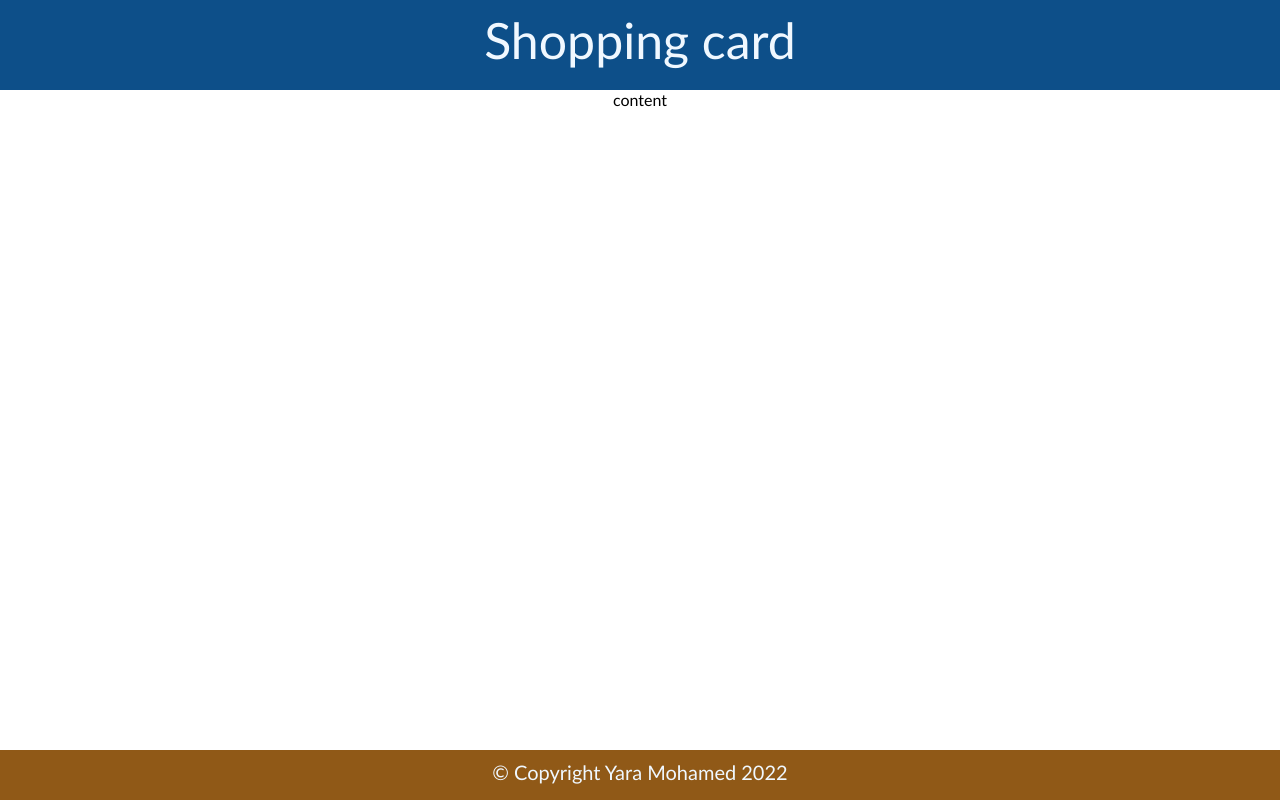
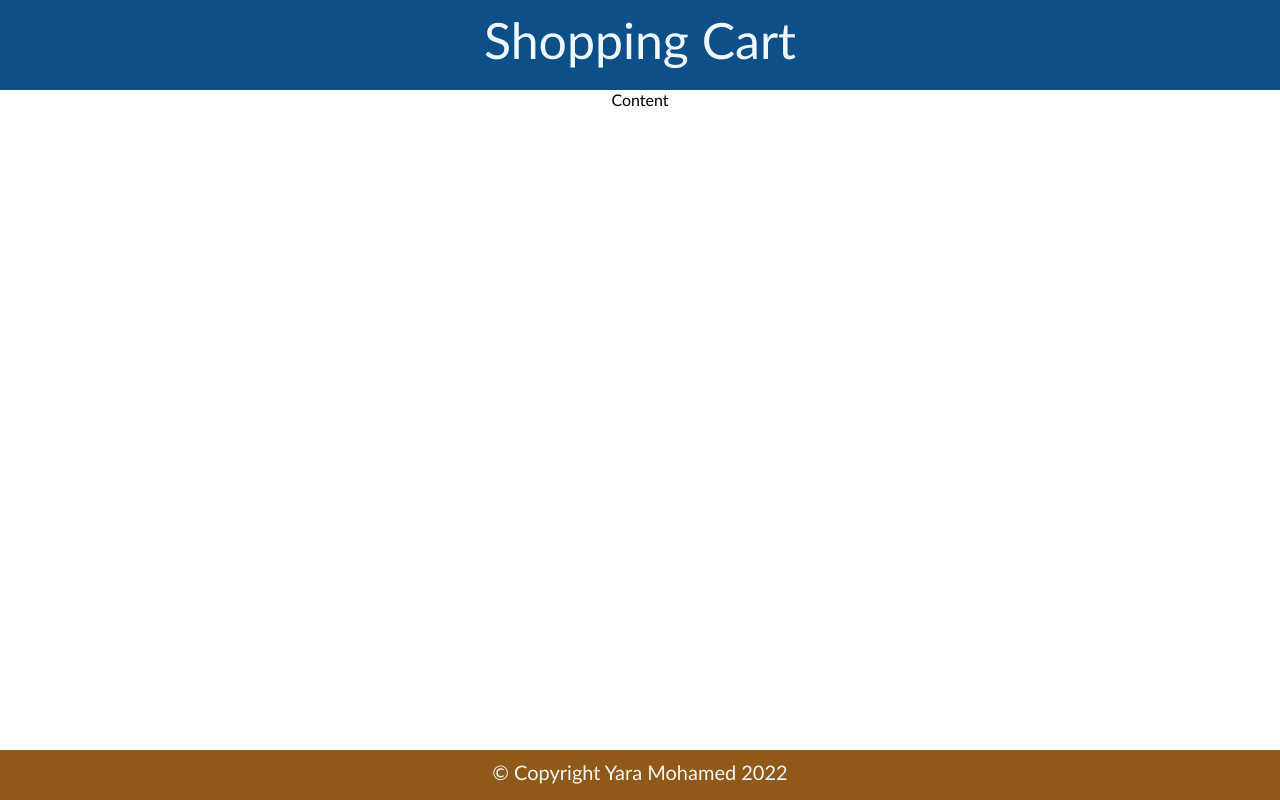
Before and after one commit to yara-mohamed23/React-Shopping-Cart-Node-Express-React-MongoDB-, a React (Create React App) app in the folder client/: page / in a window 1280 px wide. Built offline with nearby package versions, Linux system fonts and the light colour scheme.

Commit message:
Add Json Data and words JS

```diff
--- a/client/src/App.jsx
+++ b/client/src/App.jsx
@@ -1,6 +1,7 @@
 import "./App.css";
 import Footer from "./components/Footer/Footer";
 import Header from "./components/Header/Header";
+import { words } from "./staticFile";
 
 function App() {
   return (
@@ -8,7 +9,9 @@ function App() {
       <div className="App">
         <div className="layout">
           <Header/>
-          <main>content</main>
+          <main>
+              {words.content}
+          </main>
           <Footer/>
         </div>
       </div>
--- a/client/src/components/Footer/Footer.jsx
+++ b/client/src/components/Footer/Footer.jsx
@@ -1,10 +1,11 @@
 import React from "react";
 import "../../css/Footer/Footer.css";
+import {words} from "../../staticFile"
 
 function Footer() {
   return(
     <footer>
-        &copy; Copyright Yara Mohamed 2022
+        {words.footerTitle}
     </footer>
   )
 }
--- a/client/src/components/Header/Header.jsx
+++ b/client/src/components/Header/Header.jsx
@@ -1,9 +1,11 @@
 import React from "react";
 import "../../css/Header/Header.css";
-
+import {words} from "../../staticFile"
 function Header() {
   return(
-  <header>Shopping card</header>
+  <header>
+    {words.headerTitle}
+  </header>
   )
 }
 
--- /dev/null
+++ b/client/src/staticFile.js
@@ -0,0 +1,5 @@
+export const words = {
+    headerTitle: 'Shopping Cart',
+    content: 'Content',
+    footerTitle: '© Copyright Yara Mohamed 2022'
+}
```
Also changed, not shown: client/src/data.json (added, +36 -0 lines).
